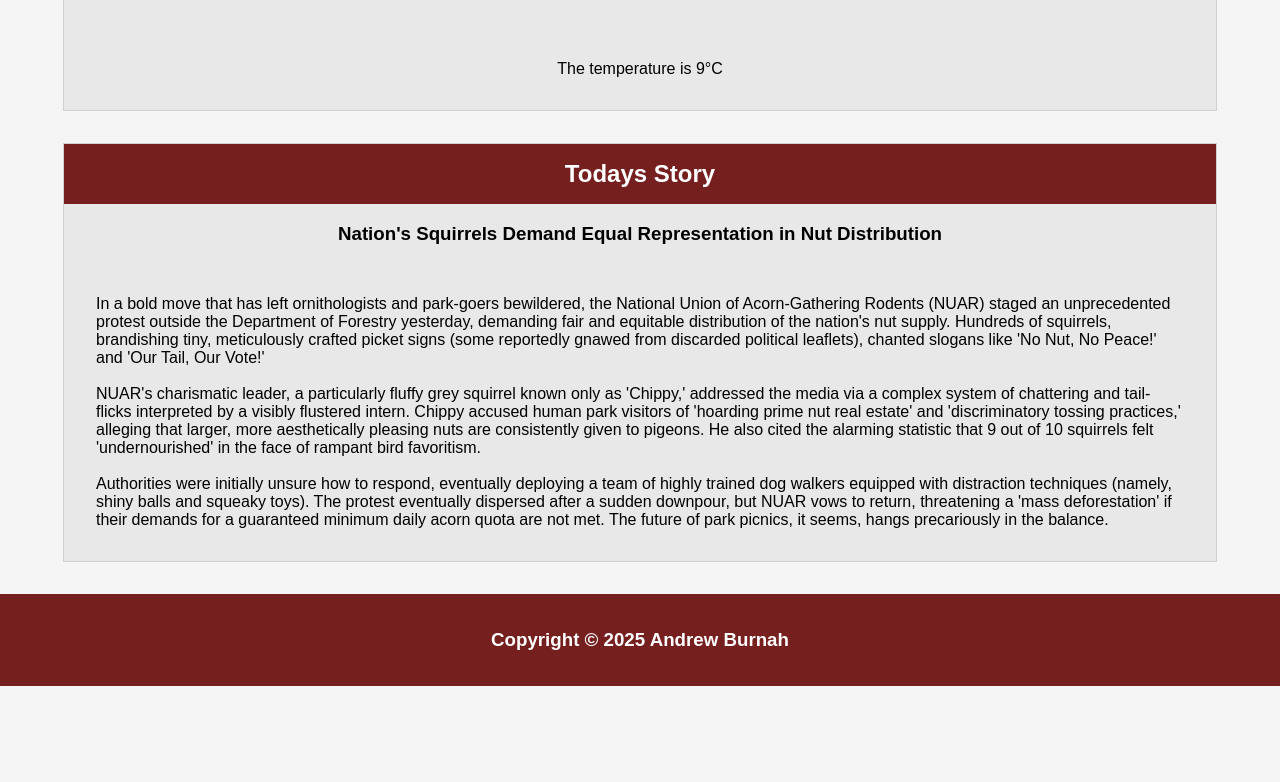
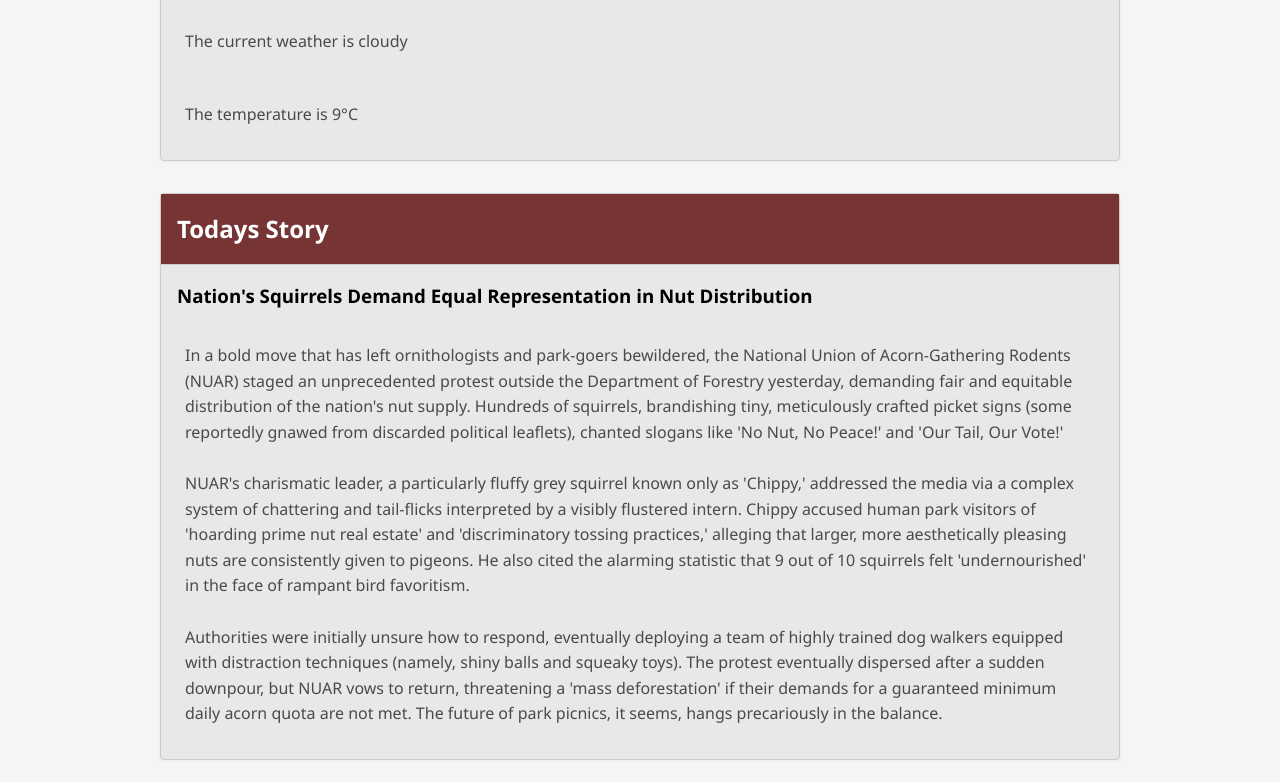
Before and after one commit to chiazmus/404news, a plain HTML site: page index.html in a window 1280 px wide. Shown: the part 327-1109 px from the top of the page. Before the commit the page ends 1013 px from the top, so only its background shows below. Drawn offline with Linux system fonts and the light colour scheme.

Commit message:
color fixes

```diff
--- a/styles.css
+++ b/styles.css
@@ -1,73 +1,91 @@
-:root{
-    font-family: sans-serif;
-    /* News Site Color Scheme (Red & Muted Tones) */
-    --bg-primary: #f5f5f5; /* Very light, soft gray for main content */
-    --bg-secondary: #e8e8e8; /* Slightly darker soft gray for sections or cards */
-    --bg-accent: #751f1f; /* A deep, less vibrant red for headers and key elements */
+:root {
+    font-family: 'Segoe UI', Tahoma, Geneva, Verdana, sans-serif;
 
-    /* Additional Text & Border Colors for consistency */
-    --text-primary: #000000; /* Main text color (black) */
-    --text-secondary: #4a4a4a; /* Darker gray for less emphasized text */
-    --text-link: #a32b2b; /* Links will now be the accent red */
-    --text-link-hover: #7a2020; /* Darker red for link hover */
-    --border-light: #d0d0d0; /* Light gray for subtle borders */
+    /* News Site Color Scheme */
+    --bg-primary: #f5f5f5;
+    --bg-secondary: #e8e8e8;
+    --bg-accent: #773434;
+
+    --text-primary: #000000;
+    --text-secondary: #4a4a4a;
+    --text-link: #a32b2b;
+    --text-link-hover: #7a2020;
+    --border-light: #cccccc;
 }
 
 body {
+    margin: 0;
     padding: 0;
-    margin: 0;
-    display: flex;
-    flex-direction: column;
-    min-height: 100vh;
-    background-color: var(--bg-primary); /* Set body background from new variable */
-    color: var(--text-primary); /* Ensure body text is black */
+    background-color: var(--bg-primary);
+    color: var(--text-primary);
+    line-height: 1.6;
 }
 
 header {
     background-color: var(--bg-accent);
-    color: white; /* Text on header should be white for contrast with red */
+    color: #ffffff;
+    padding: 1rem 2rem;
+    box-shadow: 0 2px 4px rgba(0, 0, 0, 0.1);
 }
 
 header h2 {
-    margin: 1rem;
+    margin: 0;
+    font-size: 2rem;
 }
 
 main {
     flex-grow: 1;
+    padding: 2rem 1rem;
+    max-width: 960px;
+    margin: 0 auto;
+}
+
+.weather, .stories {
+    background-color: var(--bg-secondary);
+    border: 1px solid var(--border-light);
+    border-radius: 4px;
+    margin-bottom: 2rem;
+    box-shadow: 0 1px 3px rgba(0, 0, 0, 0.05);
+}
+
+.weather h2, .stories h2 {
+    background-color: var(--bg-accent);
+    color: #ffffff;
+    font-size: 1.5rem;
+    padding: 1rem;
+    margin: 0;
+    border-bottom: 1px solid var(--border-light);
+}
+
+.weather h3, .stories h3 {
+    margin: 1rem;
+}
+
+.weather p, .stories p {
+    padding: 1rem 1.5rem;
+    color: var(--text-secondary);
+}
+
+a {
+    color: var(--text-link);
+    text-decoration: none;
+}
+
+a:hover {
+    color: var(--text-link-hover);
+    text-decoration: underline;
+}
+
+footer {
+    background-color: var(--bg-accent);
+    color: #ffffff;
+    text-align: center;
+    padding: 1rem;
+    margin-top: auto;
+    font-size: 0.9rem;
 }
 
 .emoji {
-    font-size: 3rem;
+    font-size: 2.5rem;
+    margin-bottom: 1rem;
 }
-
-.weather, .stories {
-    margin: 2rem auto;
-    max-width: 90%;
-    background-color: var(--bg-secondary); /* Uses the slightly darker soft gray */
-    display: flex;
-    flex-direction: column;
-    align-items: center;
-    border: 1px solid var(--border-light); /* Added a subtle border for definition */
-}
-
-.weather h2, .stories h2 {
-    background-color: var(--bg-accent); /* Uses the deep red for section titles */
-    color: white; /* Text on these headers should be white */
-    width: 100%;
-    padding: 1rem 0;
-    margin: 0;
-    text-align: center;
-}
-
-.weather p, .stories p {
-    margin: 2rem;
-}
-
-footer {
-    background-color: var(--bg-accent); /* Uses the deep red */
-    color: white; /* Text on footer should be white */
-    display: flex;
-    flex-direction: column;
-    align-items: center;
-    padding: 1rem 0; /* Added padding for better appearance */
-}
```
